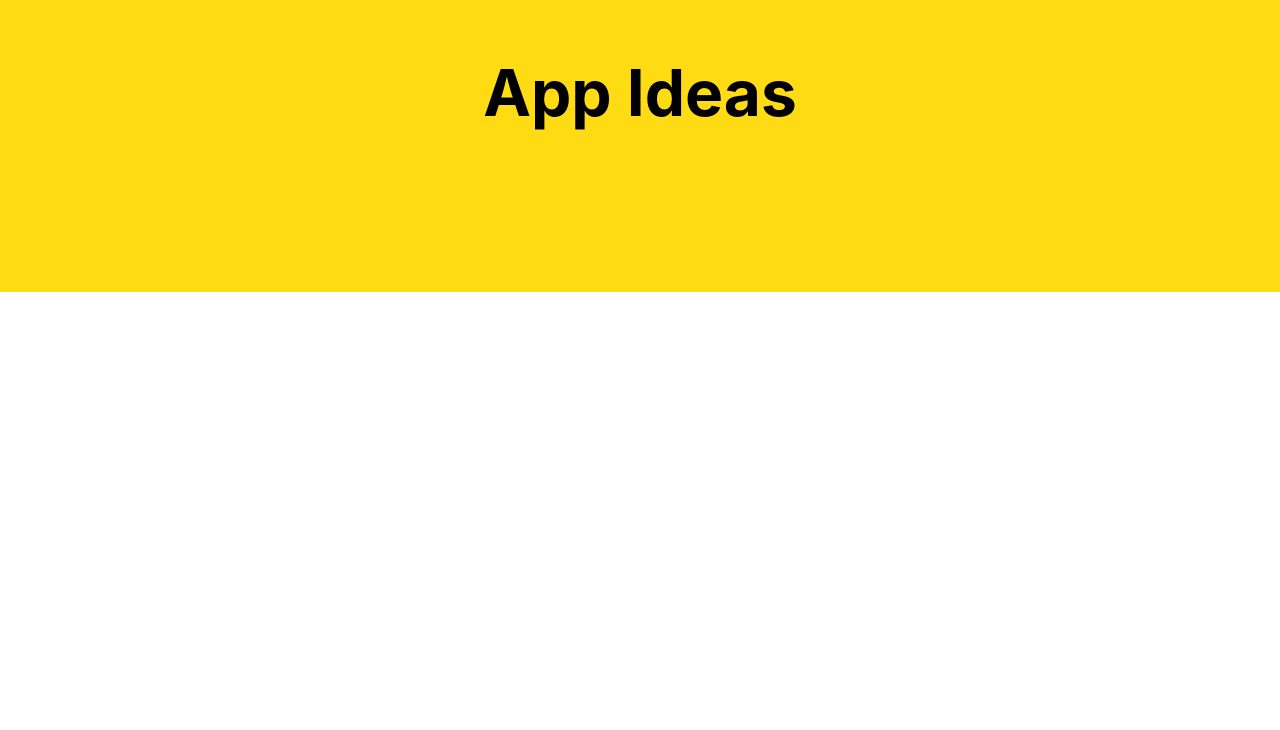
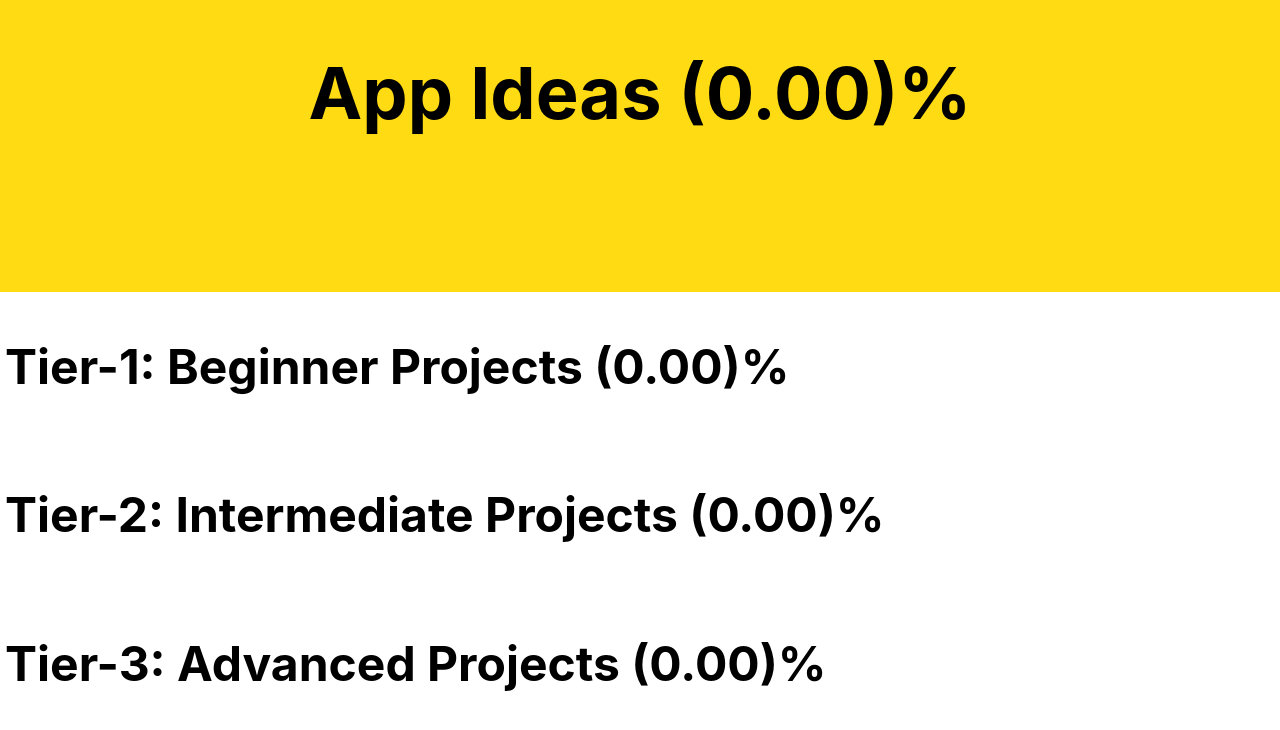
Before and after one commit to vitor-mat/App-Ideas-Project, a Next.js app: page / in a window 1280 px wide. Shown: the part 108-838 px from the top of the page. Before the commit the page ends 800 px from the top, so only its background shows below. Built offline with nearby package versions, Linux system fonts and the light colour scheme.

Commit message:
added all titles for all section with percentage and a general percentage

```diff
--- /dev/null
+++ b/src/components/DesignSystemElements/Card/style.tsx
@@ -0,0 +1,3 @@
+import styled from 'styled-components';
+
+export const Card = styled.div``
--- a/src/components/DesignSystemElements/FluidContainer/style.tsx
+++ b/src/components/DesignSystemElements/FluidContainer/style.tsx
@@ -2,4 +2,5 @@ import styled from 'styled-components';
 
 export const FluidContainer = styled.div`
   width: 100%;
+  padding: 5px;
 `
--- a/src/pages/index.tsx
+++ b/src/pages/index.tsx
@@ -5,8 +5,15 @@ import { FullScreenContainer } from '../components/DesignSystemElements/FullScre
 import { Header } from '../components/DesignSystemElements/Header/index';
 import { Heading } from '../components/DesignSystemElements/Heading/index';
 import { FluidContainer } from '../components/DesignSystemElements/FluidContainer/index';
+import { Flex } from '../components/DesignSystemElements/Flex/index';
 
 const Home: NextPage = () => {
+
+  const percentageGeneral = ((0/88)*100).toFixed(2)
+  const percentageBegginer = ((0/35)*100).toFixed(2)
+  const percentageIntermediate = ((0/33)*100).toFixed(2)
+  const percentageAdvanced = ((0/20)*100).toFixed(2)
+
   return (
     <FullScreenContainer>
       <Head>
@@ -16,9 +23,24 @@ const Home: NextPage = () => {
       </Head>
       <Header>
         <Heading variant="h1">
-          App Ideas
+        {`App Ideas (${percentageGeneral})%`}
         </Heading>
       </Header>
+      <FluidContainer>
+        <Heading variant="h2">
+          {`Tier-1: Beginner Projects (${percentageBegginer})%`}
+        </Heading>
+      </FluidContainer>
+      <FluidContainer>
+        <Heading variant="h2">
+          {`Tier-2: Intermediate Projects (${percentageIntermediate})%`}
+        </Heading>
+      </FluidContainer>
+      <FluidContainer>
+        <Heading variant="h2">
+          {`Tier-3: Advanced Projects (${percentageAdvanced})%`}
+        </Heading>
+      </FluidContainer>
     </FullScreenContainer>
   )
 }
--- a/src/styles/globals.css
+++ b/src/styles/globals.css
@@ -16,7 +16,7 @@ a {
 }
 
 h1{
-  font-size: 64px;
+  font-size: 72px;
 }
 
 h2{
```
Also changed, not shown: src/components/DesignSystemElements/Card/index.tsx (added, +11 -0 lines).
